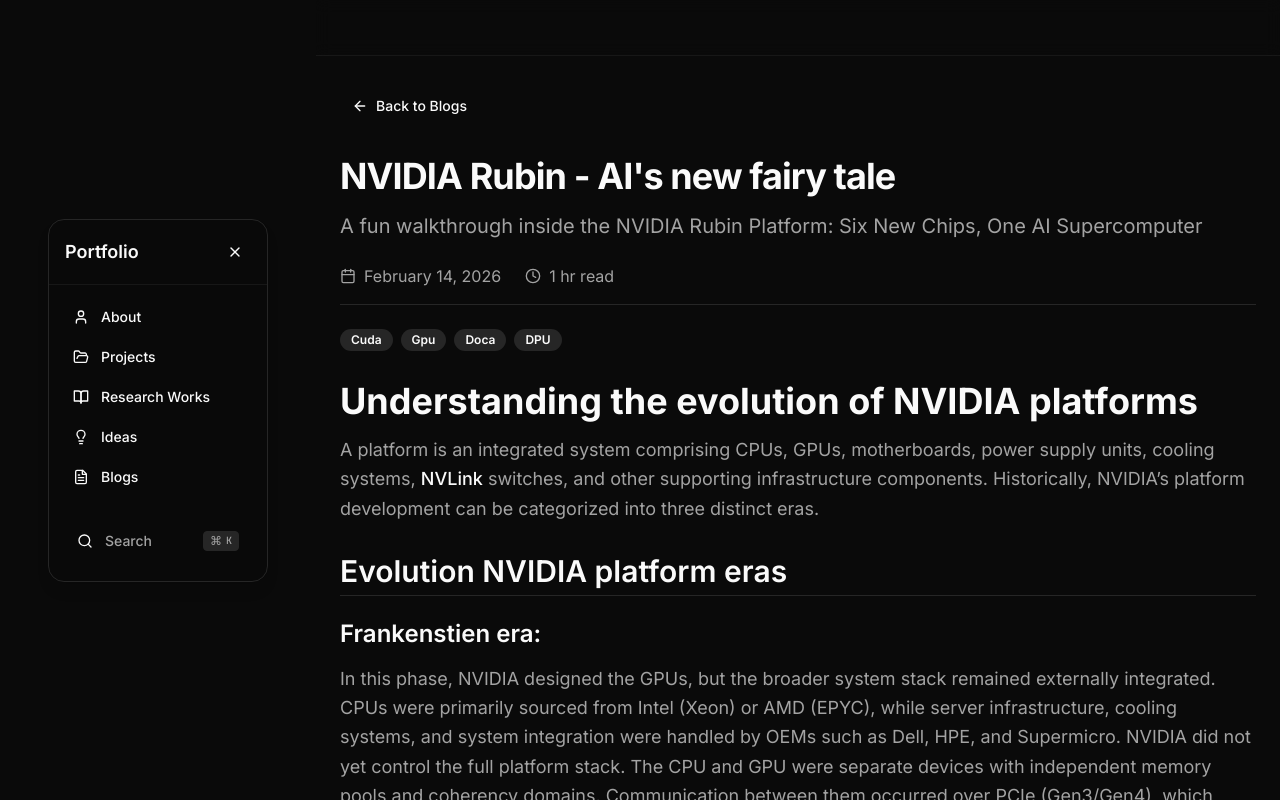
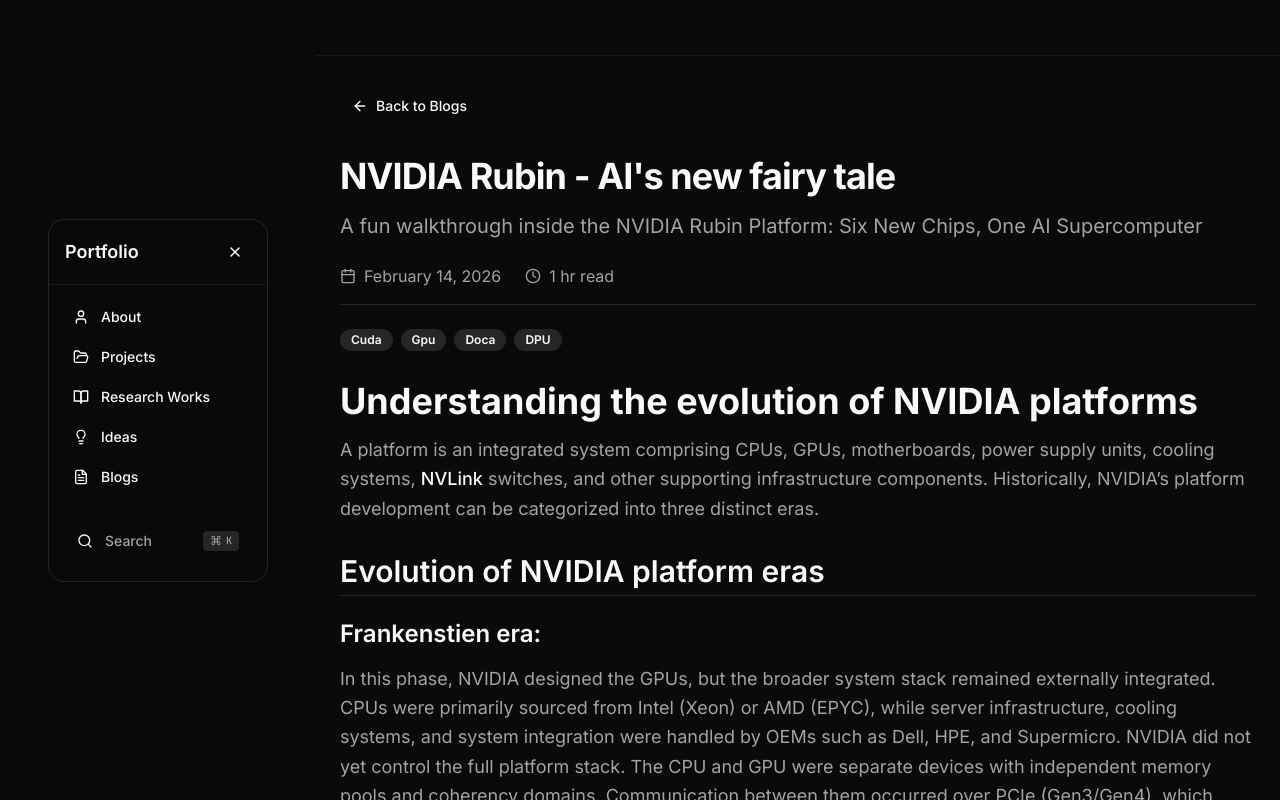
Before and after one commit to YuvaneshSankar/ResearchPortfolio, a React (Vite) app: page /blogs/Rubin-saga1 in a window 1280 px wide. Built offline with nearby package versions, Linux system fonts and the light colour scheme.

Commit message:
added more details on flagship model

```diff
--- a/src/content/blogs/Rubin-saga1.mdx
+++ b/src/content/blogs/Rubin-saga1.mdx
@@ -11,7 +11,7 @@
 A platform is an integrated system comprising CPUs, GPUs, motherboards, power supply units, cooling systems, <b>[NVLink](https://www.nvidia.com/en-in/data-center/nvlink/)</b> switches, and other supporting infrastructure components.
 Historically, NVIDIA’s platform development can be categorized into three distinct eras.
 
-## Evolution NVIDIA platform eras
+## Evolution of NVIDIA platform eras
 
 ### Frankenstien era:
 In this phase, NVIDIA designed the GPUs, but the broader system stack remained externally integrated. CPUs were primarily sourced from Intel (Xeon) or AMD (EPYC), while server infrastructure, cooling systems, and system integration were handled by OEMs such as Dell, HPE, and Supermicro. NVIDIA did not yet control the full platform stack.
```
